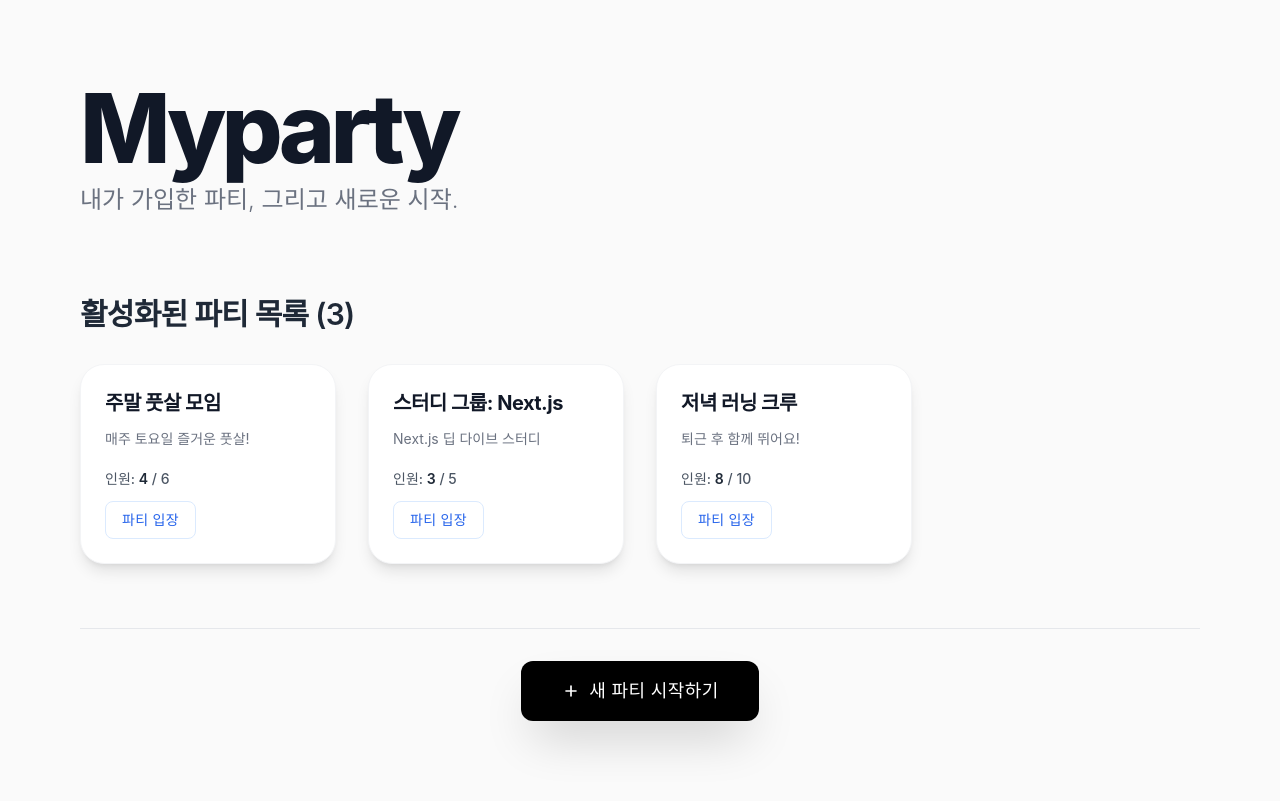
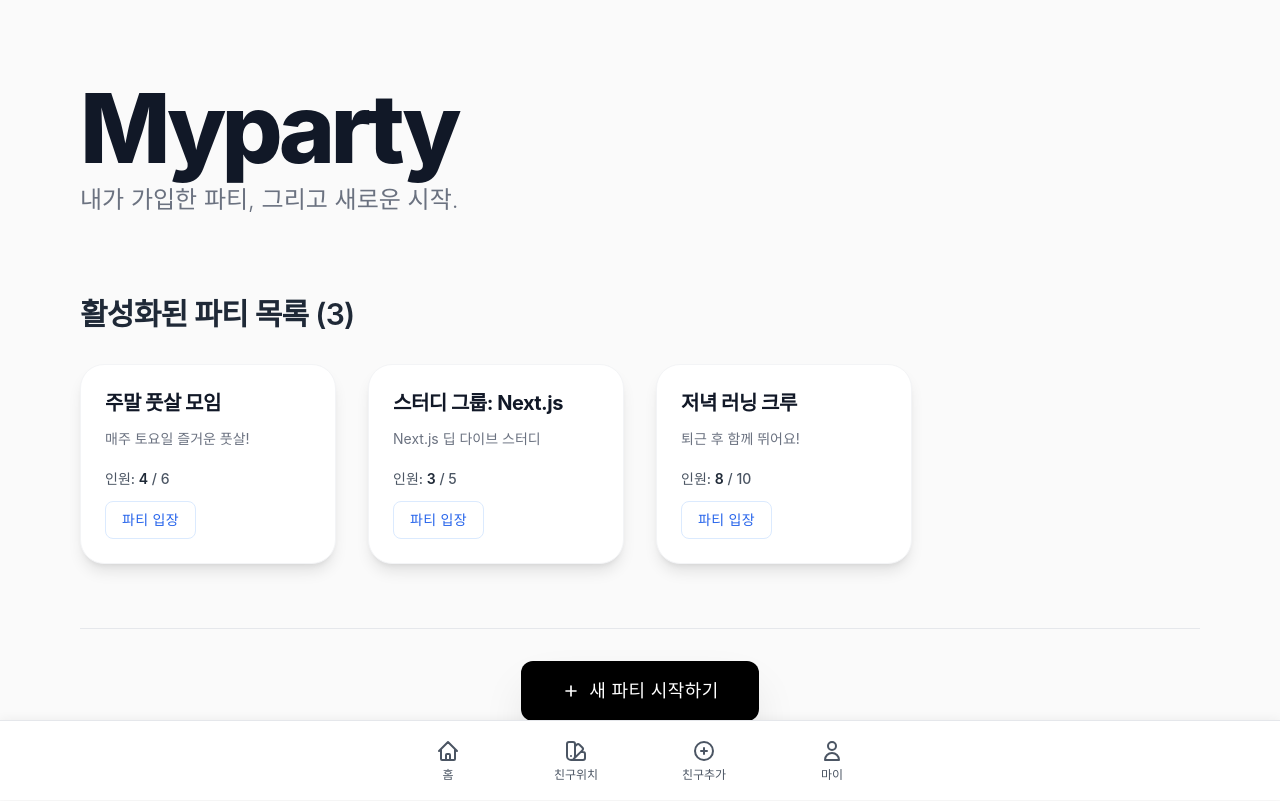
Before and after one commit to JOYNII/JOINY-CLIENT, a Next.js app: page /home in a window 1280 px wide. Built offline with nearby package versions, Linux system fonts and the light colour scheme.

Commit message:
장소 선택기능 구현 완료

```diff
--- a/src/app/globals.css
+++ b/src/app/globals.css
@@ -1,6 +1,13 @@
 @tailwind base;
 @tailwind components;
 @tailwind utilities;
+
+html,
+body,
+#__next,
+main {
+  height: 100%;
+}
 
 /* 애플 스타일의 부드러운 글꼴 렌더링 */
 body {
--- /dev/null
+++ b/src/app/invitation/location/page.tsx
@@ -0,0 +1,84 @@
+'use client';
+
+import { useState } from 'react';
+import { useRouter } from 'next/navigation';
+import KakaoMap from '../../../components/KakaoMap';
+
+export default function LocationPage() {
+  const [keyword, setKeyword] = useState('');
+  const [searchKeyword, setSearchKeyword] = useState('');
+  const [selectedPlace, setSelectedPlace] = useState('');
+  const router = useRouter();
+
+  const handleSearch = () => {
+    setSearchKeyword(keyword);
+  };
+
+  const handleSelectPlace = (placeName: string) => {
+    setSelectedPlace(placeName);
+  };
+
+  const handleConfirmPlace = () => {
+    if (selectedPlace) {
+      const isConfirmed = window.confirm(
+        `'${selectedPlace}'(으)로 장소를 설정하시겠습니까?`
+      );
+      if (isConfirmed) {
+        router.push(`/invitation?place=${encodeURIComponent(selectedPlace)}#place-section`);
+      }
+    }
+  };
+
+  return (
+    <div className="min-h-screen bg-neutral-50 text-gray-900 p-6 md:p-12 lg:p-20">
+      <header className="mb-8 md:mb-12">
+        <h1 className="text-4xl md:text-5xl font-extrabold tracking-tighter text-gray-900 leading-none">
+          장소 선택
+        </h1>
+        <p className="mt-2 text-lg md:text-xl text-gray-500 font-light">
+          파티 장소를 검색하고 지도에서 선택해주세요.
+        </p>
+      </header>
+
+      <section className="max-w-3xl space-y-6">
+        <div className="flex gap-2">
+          <input
+            type="text"
+            value={keyword}
+            onChange={(e) => setKeyword(e.target.value)}
+            onKeyDown={(e) => e.key === 'Enter' && handleSearch()}
+            placeholder="장소를 검색하세요"
+            className="flex-grow p-3 border border-gray-300 rounded-lg text-base focus:ring-2 focus:ring-blue-500 focus:border-blue-500 transition bg-white text-gray-900"
+          />
+          <button
+            onClick={handleSearch}
+            className="px-5 py-3 bg-blue-600 text-white font-semibold rounded-lg hover:bg-blue-700 transition"
+          >
+            검색
+          </button>
+        </div>
+
+        {selectedPlace && (
+          <div className="p-4 bg-white border border-gray-300 rounded-lg flex items-center justify-between text-lg">
+            <span className="text-gray-900">
+              <strong>선택된 장소:</strong> {selectedPlace}
+            </span>
+            <button
+              onClick={handleConfirmPlace}
+              className="px-4 py-2 bg-green-600 text-white font-semibold rounded-lg hover:bg-green-700 transition"
+            >
+              이 장소로 설정
+            </button>
+          </div>
+        )}
+
+        <div className="w-full h-[60vh] rounded-lg overflow-hidden shadow-md">
+          <KakaoMap
+            searchKeyword={searchKeyword}
+            onPlaceSelect={handleSelectPlace}
+          />
+        </div>
+      </section>
+    </div>
+  );
+}
--- a/src/app/layout.tsx
+++ b/src/app/layout.tsx
@@ -1,4 +1,6 @@
 import './globals.css';
+import ConditionalLayout from '../components/ConditionalLayout';
+
 export default function RootLayout({
   children,
 }: {
@@ -11,7 +13,7 @@ export default function RootLayout({
         <title>Myparty App</title>
       </head>
       <body>
-        {children}
+        <ConditionalLayout>{children}</ConditionalLayout>
       </body>
     </html>
   );
--- /dev/null
+++ b/src/components/BottomNavBar.tsx
@@ -0,0 +1,98 @@
+import Link from "next/link";
+import React from "react";
+
+// Placeholder Icons for UI clarity
+const HomeIcon = () => (
+  <svg
+    className="w-6 h-6 mb-1"
+    fill="none"
+    stroke="currentColor"
+    viewBox="0 0 24 24"
+    xmlns="http://www.w3.org/2000/svg"
+  >
+    <path
+      strokeLinecap="round"
+      strokeLinejoin="round"
+      strokeWidth="2"
+      d="M3 12l2-2m0 0l7-7 7 7M5 10v10a1 1 0 001 1h3m10-11l2 2m-2-2v10a1 1 0 01-1 1h-3m-6 0a1 1 0 001-1v-4a1 1 0 011-1h2a1 1 0 011 1v4a1 1 0 001 1m-6 0h6"
+    ></path>
+  </svg>
+);
+const ThemeIcon = () => (
+  <svg
+    className="w-6 h-6 mb-1"
+    fill="none"
+    stroke="currentColor"
+    viewBox="0 0 24 24"
+    xmlns="http://www.w3.org/2000/svg"
+  >
+    <path
+      strokeLinecap="round"
+      strokeLinejoin="round"
+      strokeWidth="2"
+      d="M7 21a4 4 0 01-4-4V5a2 2 0 012-2h4a2 2 0 012 2v12a4 4 0 01-4 4zm0 0h12a2 2 0 002-2v-4a2 2 0 00-2-2h-2.343M11 7.343l1.657-1.657a2 2 0 012.828 0l2.829 2.829a2 2 0 010 2.828l-8.486 8.485M7 17h.01"
+    ></path>
+  </svg>
+);
+const PlusCircleIcon = () => (
+  <svg
+    className="w-6 h-6 mb-1"
+    fill="none"
+    stroke="currentColor"
+    viewBox="0 0 24 24"
+    xmlns="http://www.w3.org/2000/svg"
+  >
+    <path
+      strokeLinecap="round"
+      strokeLinejoin="round"
+      strokeWidth="2"
+      d="M12 9v3m0 0v3m0-3h3m-3 0H9m12 0a9 9 0 11-18 0 9 9 0 0118 0z"
+    ></path>
+  </svg>
+);
+const UserIcon = () => (
+  <svg
+    className="w-6 h-6 mb-1"
+    fill="none"
+    stroke="currentColor"
+    viewBox="0 0 24 24"
+    xmlns="http://www.w3.org/2000/svg"
+  >
+    <path
+      strokeLinecap="round"
+      strokeLinejoin="round"
+      strokeWidth="2"
+      d="M16 7a4 4 0 11-8 0 4 4 0 018 0zM12 14a7 7 0 00-7 7h14a7 7 0 00-7-7z"
+    ></path>
+  </svg>
+);
+
+const BottomNavBar = () => {
+  return (
+    <nav className="fixed bottom-0 left-0 right-0 h-20 bg-white border-t border-gray-200 shadow-[0_-1px_10px_rgba(0,0,0,0.05)]">
+      <div className="flex justify-around items-center h-full max-w-lg mx-auto">
+        <Link
+          href="/home"
+          className="flex flex-col items-center justify-center text-gray-600 hover:text-blue-500 transition-colors w-1/4"
+        >
+          <HomeIcon />
+          <span className="text-xs font-medium">홈</span>
+        </Link>
+        <div className="flex flex-col items-center justify-center text-gray-600 w-1/4">
+          <ThemeIcon />
+          <span className="text-xs font-medium">친구위치</span>
+        </div>
+        <div className="flex flex-col items-center justify-center text-gray-600 w-1/4">
+          <PlusCircleIcon />
+          <span className="text-xs font-medium">친구추가</span>
+        </div>
+        <div className="flex flex-col items-center justify-center text-gray-600 w-1/4">
+          <UserIcon />
+          <span className="text-xs font-medium">마이</span>
+        </div>
+      </div>
+    </nav>
+  );
+};
+
+export default BottomNavBar;
--- /dev/null
+++ b/src/components/ConditionalLayout.tsx
@@ -0,0 +1,27 @@
+"use client";
+
+import React from 'react';
+import { usePathname } from 'next/navigation';
+import BottomNavBar from './BottomNavBar';
+
+const ConditionalLayout = ({ children }: { children: React.ReactNode }) => {
+  const pathname = usePathname();
+
+  // 이 경로들에서는 하단 네비게이션 바가 나타나지 않습니다.
+  const hideNavBarOn = ['/invitation', '/theme'];
+
+  // 현재 경로가 숨김 목록의 경로로 시작하는지 확인합니다.
+  const shouldShowNavBar = !hideNavBarOn.some(path => pathname.startsWith(path));
+
+  return (
+    <>
+      {/* 네비게이션 바가 있을 때 콘텐츠가 가려지지 않도록 하단에 여백을 추가합니다. */}
+      <main className={shouldShowNavBar ? 'pb-20' : ''}>
+        {children}
+      </main>
+      {shouldShowNavBar && <BottomNavBar />}
+    </>
+  );
+};
+
+export default ConditionalLayout;
--- /dev/null
+++ b/src/components/KakaoMap.tsx
@@ -0,0 +1,78 @@
+'use client';
+import { useEffect, useState } from 'react';
+import { Map, MapMarker, useKakaoLoader } from 'react-kakao-maps-sdk';
+
+interface KakaoMapProps {
+  searchKeyword: string;
+  onPlaceSelect: (placeName: string) => void;
+}
+
+export default function KakaoMap({
+  searchKeyword,
+  onPlaceSelect,
+}: KakaoMapProps) {
+  const [loading, error] = useKakaoLoader({
+    appkey: process.env.NEXT_PUBLIC_KAKAOMAP_APP_KEY!,
+    libraries: ['services'],
+  });
+
+  const [info, setInfo] = useState<any>();
+  const [markers, setMarkers] = useState<any[]>([]);
+  const [map, setMap] = useState<any>();
+
+  useEffect(() => {
+    if (!map || !searchKeyword) return;
+
+    const ps = new window.kakao.maps.services.Places();
+    ps.keywordSearch(searchKeyword, (data, status, _pagination) => {
+      if (status === window.kakao.maps.services.Status.OK) {
+        const bounds = new window.kakao.maps.LatLngBounds();
+        let markers = [];
+
+        for (var i = 0; i < data.length; i++) {
+          markers.push({
+            position: {
+              lat: data[i].y,
+              lng: data[i].x,
+            },
+            content: data[i].place_name,
+          });
+          bounds.extend(new window.kakao.maps.LatLng(data[i].y, data[i].x));
+        }
+        setMarkers(markers);
+        map.setBounds(bounds);
+      }
+    });
+  }, [map, searchKeyword]);
+
+  return (
+    <>
+        <Map
+          center={{
+            lat: 37.566826,
+            lng: 126.9786567,
+          }}
+          style={{
+            width: '100%',
+            height: '100vh',
+          }}
+          level={3}
+          onCreate={setMap}
+        >
+          {markers.map((marker) => (
+            <MapMarker
+              key={`marker-${marker.content}-${marker.position.lat},${marker.position.lng}`}
+              position={marker.position}
+              onMouseOver={() => setInfo(marker)}
+              onMouseOut={() => setInfo(undefined)}
+              onClick={() => onPlaceSelect(marker.content)}
+            >
+              {info && info.content === marker.content && (
+                <div style={{ color: '#000' }}>{marker.content}</div>
+              )}
+            </MapMarker>
+          ))}
+        </Map>
+    </>
+  );
+}
--- a/tsconfig.json
+++ b/tsconfig.json
@@ -11,9 +11,9 @@
     "strict": false,
     "noEmit": true,
     "incremental": true,
-    "module": "esnext",
+    "module": "nodenext",
     "esModuleInterop": true,
-    "moduleResolution": "node",
+    "moduleResolution": "nodenext",
     "resolveJsonModule": true,
     "isolatedModules": true,
     "jsx": "preserve",
@@ -21,7 +21,7 @@
       {
         "name": "next"
       }
-    ]
+    ],
   },
   "include": [
     "next-env.d.ts",
```
Also changed, not shown: package.json (+7 -6 lines), src/app/invitation/page.tsx (+28 -7 lines), src/types/kakao.d.ts (added, +7 -0 lines), 1 other file (tests, documents, lock files or other folders).
